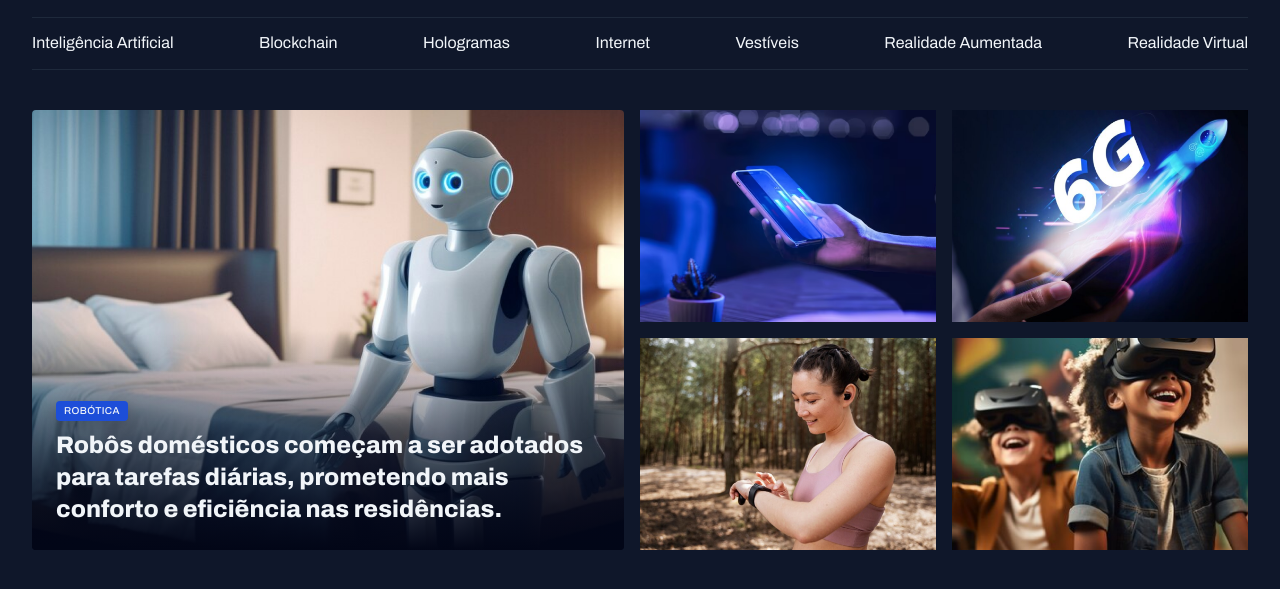
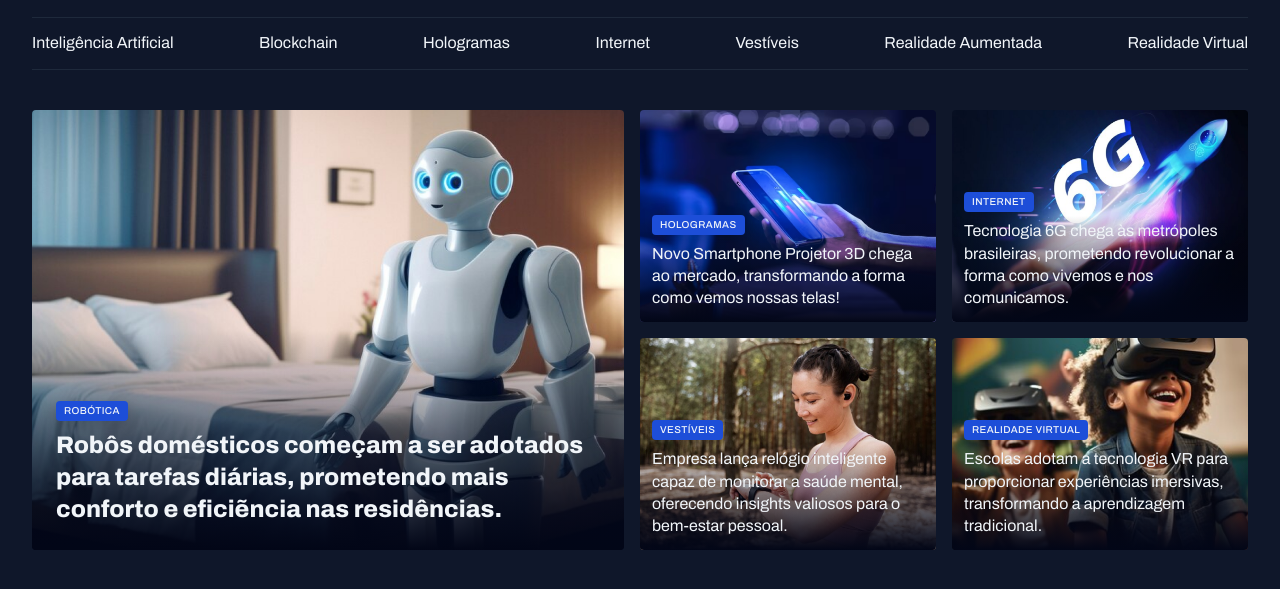
Before and after one commit to gerthdomingues/fullstack-projeto-portal-de-noticias, a plain HTML site: page index.html in a window 1280 px wide. Shown: the part 45-634 px from the top of the page. Drawn offline with Linux system fonts and the light colour scheme.

Commit message:
finalizando a sessão destaques

```diff
--- a/index.html
+++ b/index.html
@@ -54,18 +54,62 @@
           </figcaption>
         </figure>
         <div class="grid grid-cols-2 gap-16">
-          <div>
-            <img src="assets/images/Image 02.png" alt="" />
-          </div>
-          <div>
-            <img src="assets/images/Image 03.png" alt="" />
-          </div>
-          <div>
-            <img src="assets/images/Image 04.png" alt="" />
-          </div>
-          <div>
-            <img src="assets/images/Image 05.png" alt="" />
-          </div>
+          <figure class="card">
+            <img
+              src="assets/images/Image 02.png"
+              alt="Novo Smartphone Projetor 3D chega ao mercado, transformando a
+            forma como vemos nossas telas!"
+            />
+            <figcaption>
+              <span class="content-tag">hologramas</span>
+              <h2 class="text-lg">
+                Novo Smartphone Projetor 3D chega ao mercado, transformando a
+                forma como vemos nossas telas!
+              </h2>
+            </figcaption>
+          </figure>
+          <figure class="card">
+            <img
+              src="assets/images/Image 03.png"
+              alt=" Tecnologia 6G chega às metrópoles brasileiras, prometendo
+            revolucionar a forma como vivemos e nos comunicamos."
+            />
+            <figcaption>
+              <span class="content-tag">internet</span>
+              <h2 class="text-lg">
+                Tecnologia 6G chega às metrópoles brasileiras, prometendo
+                revolucionar a forma como vivemos e nos comunicamos.
+              </h2>
+            </figcaption>
+          </figure>
+          <figure class="card">
+            <img
+              src="assets/images/Image 04.png"
+              alt="Empresa lança relógio inteligente capaz de monitorar a saúde
+            mental, oferecendo insights valiosos para o bem-estar pessoal."
+            />
+            <figcaption>
+              <span class="content-tag">vestíveis</span>
+              <h2 class="text-lg">
+                Empresa lança relógio inteligente capaz de monitorar a saúde
+                mental, oferecendo insights valiosos para o bem-estar pessoal.
+              </h2>
+            </figcaption>
+          </figure>
+          <figure class="card">
+            <img
+              src="assets/images/Image 05.png"
+              alt="Escolas adotam a tecnologia VR para proporcionar experiências
+            imersivas, transformando a aprendizagem tradicional."
+            />
+            <figcaption>
+              <span class="content-tag">Realidade virtual</span>
+              <h2 class="text-lg">
+                Escolas adotam a tecnologia VR para proporcionar experiências
+                imersivas, transformando a aprendizagem tradicional.
+              </h2>
+            </figcaption>
+          </figure>
         </div>
       </section>
     </main>
--- a/styles/sections.css
+++ b/styles/sections.css
@@ -23,6 +23,9 @@
       bottom: 0;
       padding: 24px;
 
+      &:has(.text-lg) {
+        padding: 12px;
+      }
       h2 {
         margin-top: 8px;
       }
```
